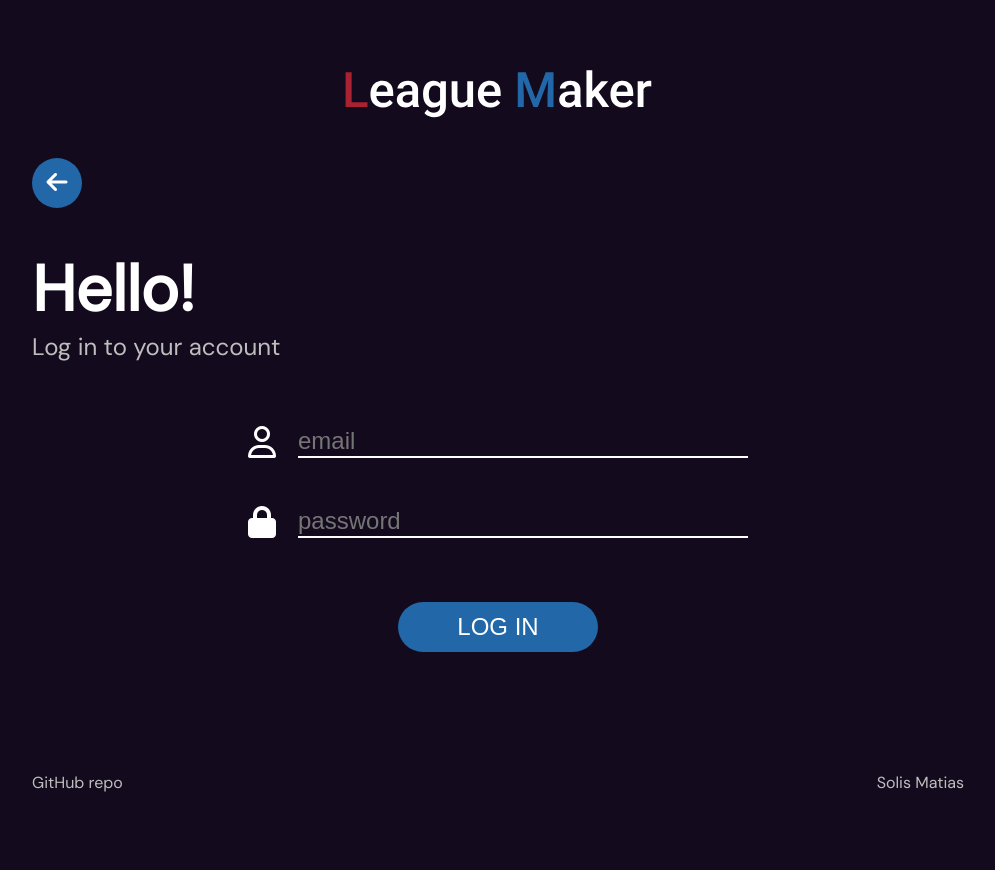
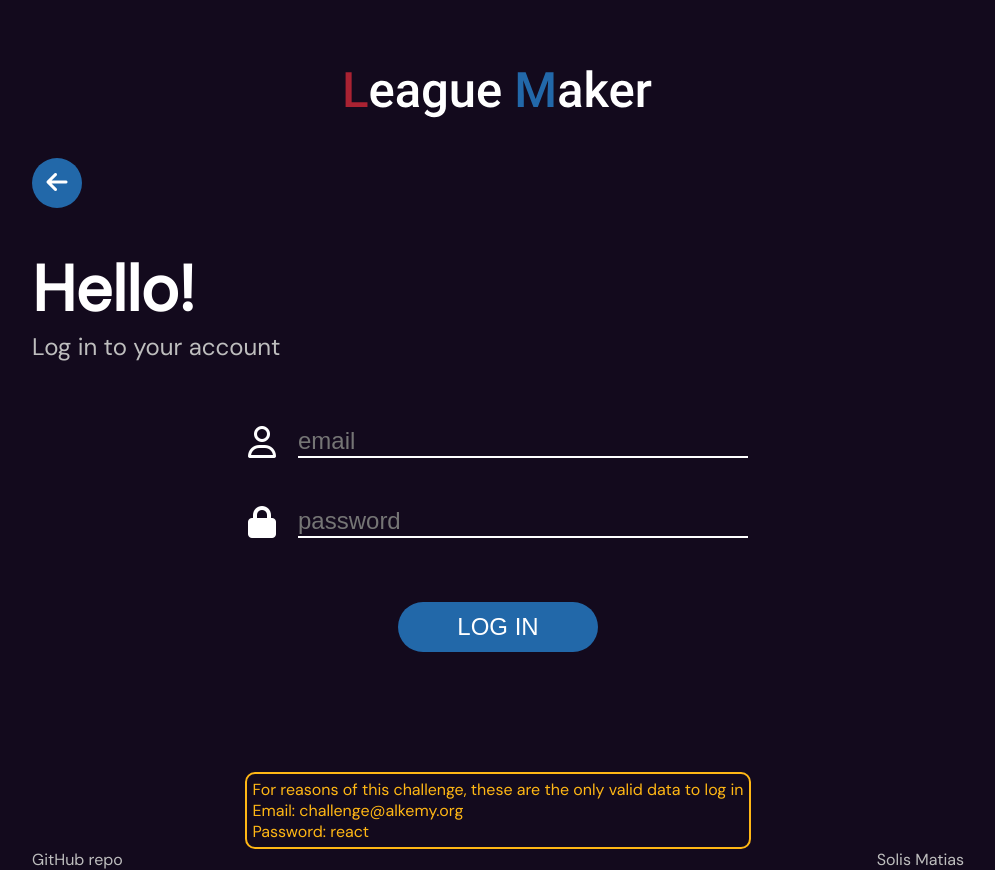
Before and after one commit to solismatias/leaguemaker, a React (Create React App) app: page /leaguemaker/login in a window 1280 px wide. Shown: the whole page, without its empty margins (142-1137 px from the left). Before the commit the page ends 800 px from the top, so only its background shows below. Built offline with nearby package versions, Linux system fonts and the light colour scheme.

Commit message:
added login info in the login page

```diff
--- a/src/pages/Login.css
+++ b/src/pages/Login.css
@@ -52,3 +52,16 @@
   color: red;
   border-bottom: 2px solid red;
 }
+
+.login__info {
+  width: fit-content;
+  color: var(--main-yellow);
+  border: 2px solid var(--main-yellow);
+  border-radius: 10px;
+  padding: 5px;
+  margin: 0 auto;
+}
+
+.login__ul {
+  list-style: none;
+}
--- a/src/pages/Login.js
+++ b/src/pages/Login.js
@@ -89,6 +89,13 @@ const Login = () => {
                     {loginError ? <p className="form__error-msg">Unauthorized: Incorrect user email or password</p> : null} {/* if loginError is true, an error message will be displayed */}
                     <button className="button button--homepage" type="submit">log in</button>
                 </form>
+                <div className="login__info">
+                    <p>For reasons of this challenge, these are the only valid data to log in</p>
+                    <ul className="login__ul">
+                        <li>Email: challenge@alkemy.org</li>
+                        <li>Password: react</li>
+                    </ul>
+                </div>
             </div>
 
         </>
```
Also changed, not shown: 1 other file (tests, documents, lock files or other folders).
